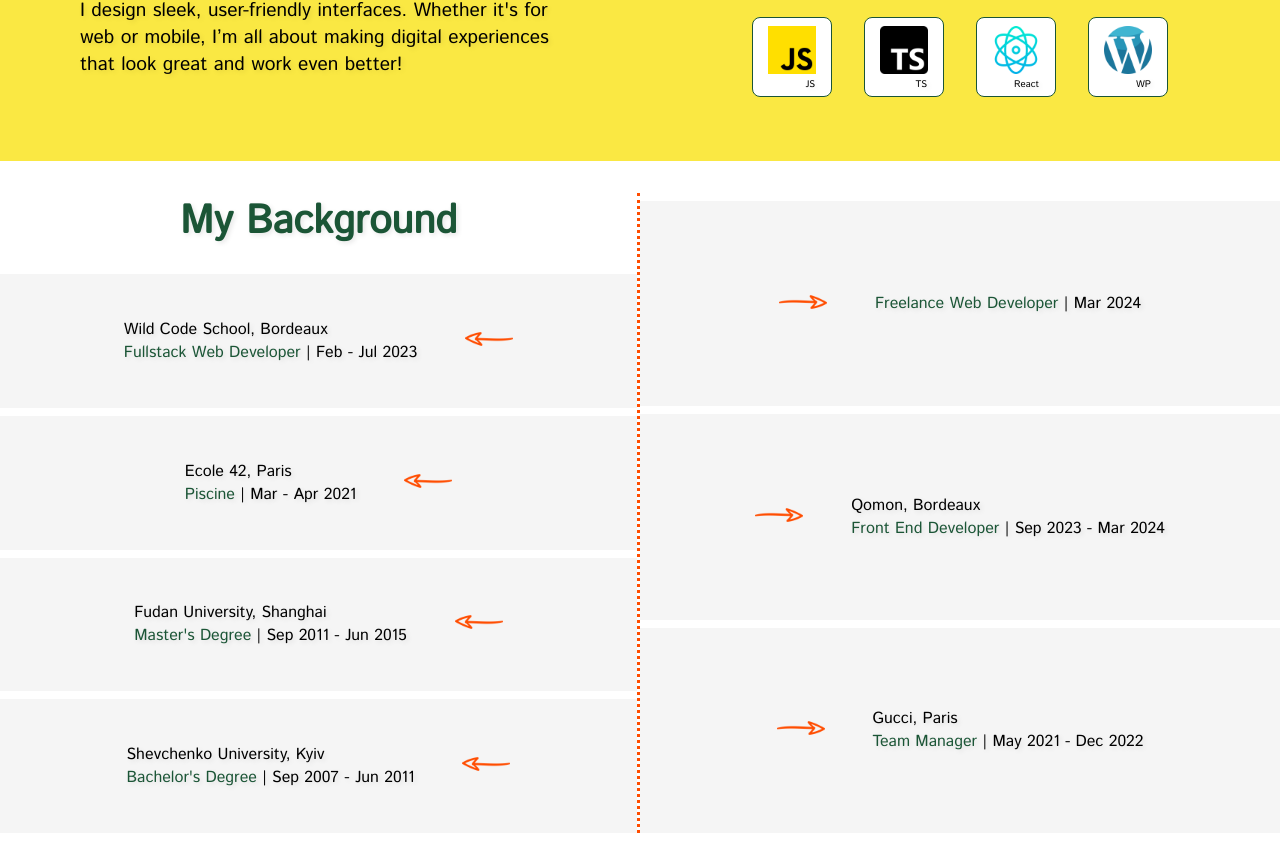
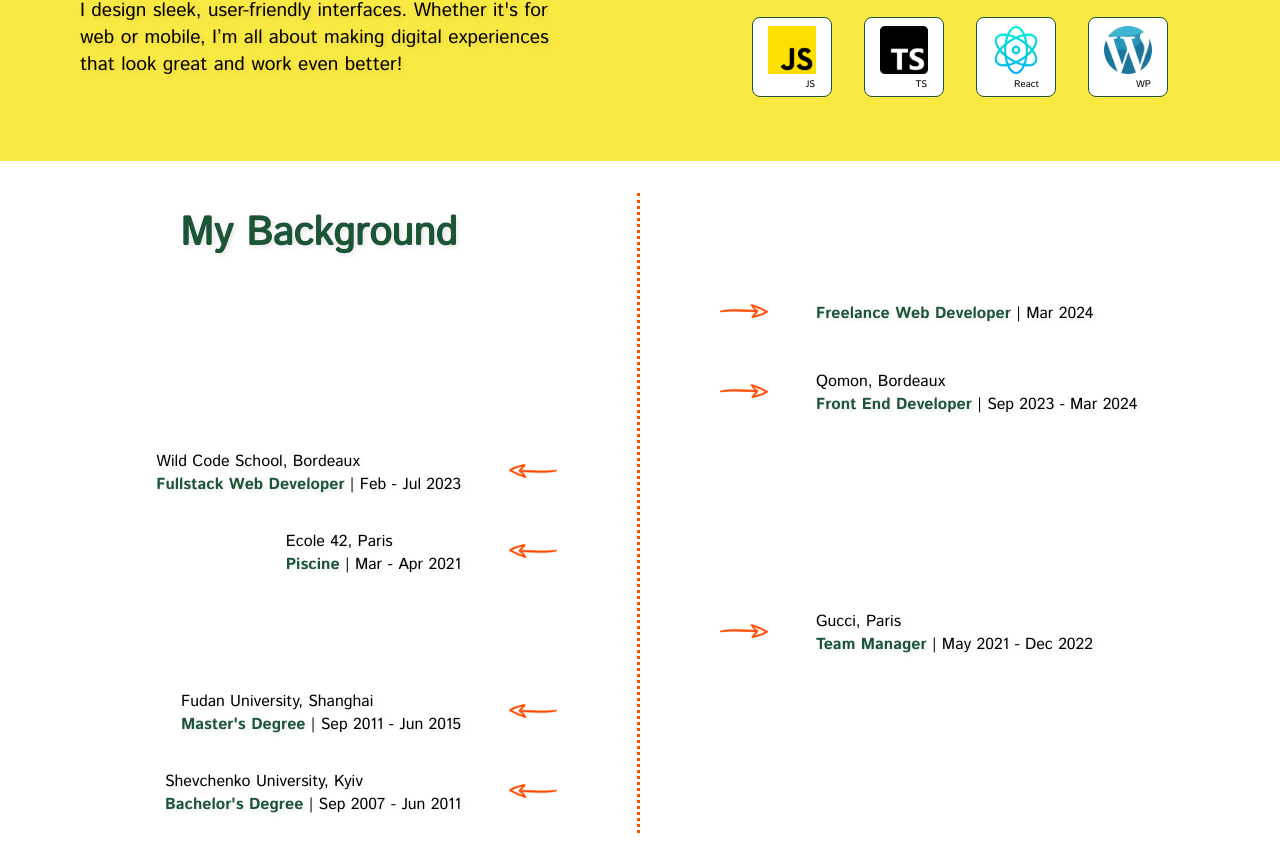
Before and after one commit to Nevalyashka09/nevalyashka09.github.io, a React (Create React App) app: page / in a window 1280 px wide. Shown: the part 703-1560 px from the top of the page. Built offline with nearby package versions, Linux system fonts and the light colour scheme.

Commit message:
home page - section three - timeline styles

```diff
--- a/src/pages/HomePage.js
+++ b/src/pages/HomePage.js
@@ -29,25 +29,21 @@ const educationData = [
     date: "Feb - Jul 2023",
     position: "Fullstack Web Developer",
     company: "Wild Code School, Bordeaux",
-    arrow: arrowLeft,
   },
   {
     date: "Mar - Apr 2021",
     position: "Piscine",
     company: "Ecole 42, Paris",
-    arrow: arrowLeft,
   },
   {
     date: "Sep 2011 - Jun 2015",
     position: "Master's Degree",
     company: "Fudan University, Shanghai",
-    arrow: arrowLeft,
   },
   {
     date: "Sep 2007 - Jun 2011",
     position: "Bachelor's Degree",
     company: "Shevchenko University, Kyiv",
-    arrow: arrowLeft,
   },
 ];
 
@@ -55,51 +51,18 @@ const experienceData = [
   {
     date: "Mar 2024",
     position: "Freelance Web Developer",
-    arrow: arrowRight,
-    reverse: true,
   },
   {
     date: "Sep 2023 - Mar 2024",
     position: "Front End Developer",
     company: "Qomon, Bordeaux",
-    arrow: arrowRight,
   },
   {
     date: "May 2021 - Dec 2022",
     position: "Team Manager",
     company: "Gucci, Paris",
-    arrow: arrowRight,
   },
 ];
-
-const TimelineEntry = ({
-  date,
-  position,
-  company,
-  arrow = false,
-  arrowPosition = "after",
-}) => (
-  <div className="timeline">
-    {arrow && arrowPosition === "before" && (
-      <div>
-        <img src={arrow} alt="Arrow" className="arrow" />
-      </div>
-    )}
-    <div style={{ display: "flex", flexDirection: "column" }}>
-      <p className="p-istok" style={{ fontSize: "1rem" }}>
-        {company}
-      </p>
-      <p className="p-istok" style={{ fontSize: "1rem" }}>
-        <span style={{ color: "#1b5536" }}>{position}</span> | {date}
-      </p>
-    </div>
-    {arrow && arrowPosition === "after" && (
-      <div>
-        <img src={arrow} alt="Arrow" className="arrow" />
-      </div>
-    )}
-  </div>
-);
 
 const TechCard = ({ name, src }) => (
   <div className="techno-card">
@@ -114,6 +77,49 @@ const TechCard = ({ name, src }) => (
     >
       {name}
     </p>
+  </div>
+);
+
+const EducationTimeLineItem = ({ company, position, date }) => (
+  <div className="timeline" style={{ justifyContent: "flex-end" }}>
+    <div style={{ flexDirection: "column", display: "flex" }}>
+      <p className="p-istok" style={{ fontSize: "1rem" }}>
+        {company}
+      </p>
+      <p className="p-istok" style={{ fontSize: "1rem" }}>
+        <span style={{ color: "#1b5536", fontFamily: "istokWebBold" }}>
+          {position}
+        </span>{" "}
+        | {date}
+      </p>
+    </div>
+    <div>
+      <img src={arrowLeft} alt="Arrow" className="arrow" />
+    </div>
+  </div>
+);
+
+const ExperienceTimeLineItem = ({ company, position, date }) => (
+  <div class="timeline">
+    <div>
+      <img src={arrowRight} alt="Arrow" className="arrow" />
+    </div>
+    <div
+      style={{
+        display: "flex",
+        flexDirection: "column",
+      }}
+    >
+      <p className="p-istok" style={{ fontSize: "1rem" }}>
+        {company}
+      </p>
+      <p className="p-istok" style={{ fontSize: "1rem" }}>
+        <span style={{ color: "#1b5536", fontFamily: "istokWebBold" }}>
+          {position}
+        </span>{" "}
+        | {date}
+      </p>
+    </div>
   </div>
 );
 
@@ -175,31 +181,60 @@ const HomePage = () => {
       </section>
       <section className="background">
         <div className="education">
-          <div className="timeline-header">
+          <div
+            class="timeline"
+            style={{
+              display: "flex",
+              justifyContent: "center",
+              alignItems: "center",
+            }}
+          >
             <h1>My Background</h1>
           </div>
-          {educationData.map((entry, index) => (
-            <TimelineEntry
-              key={index}
-              date={entry.date}
-              position={entry.position}
-              company={entry.company}
-              arrow={entry.arrow}
-              arrowPosition="after"
-            />
-          ))}
+          <div class="timeline"></div>
+          <div class="timeline"></div>
+          <EducationTimeLineItem
+            company={educationData[0].company}
+            position={educationData[0].position}
+            date={educationData[0].date}
+          />
+          <EducationTimeLineItem
+            company={educationData[1].company}
+            position={educationData[1].position}
+            date={educationData[1].date}
+          />
+          <div class="timeline"></div>
+          <EducationTimeLineItem
+            company={educationData[2].company}
+            position={educationData[2].position}
+            date={educationData[2].date}
+          />
+          <EducationTimeLineItem
+            company={educationData[3].company}
+            position={educationData[3].position}
+            date={educationData[3].date}
+          />
         </div>
         <div className="experience">
-          {experienceData.map((entry, index) => (
-            <TimelineEntry
-              key={index}
-              date={entry.date}
-              position={entry.position}
-              company={entry.company}
-              arrow={entry.arrow}
-              arrowPosition="before"
-            />
-          ))}
+          <div class="timeline"></div>
+          <ExperienceTimeLineItem
+            position={experienceData[0].position}
+            date={experienceData[0].date}
+          />
+          <ExperienceTimeLineItem
+            company={experienceData[1].company}
+            position={experienceData[1].position}
+            date={experienceData[1].date}
+          />
+          <div class="timeline"></div>
+          <div class="timeline"></div>
+          <ExperienceTimeLineItem
+            company={experienceData[2].company}
+            position={experienceData[2].position}
+            date={experienceData[2].date}
+          />
+          <div class="timeline"></div>
+          <div class="timeline"></div>
         </div>
       </section>
     </section>
--- a/src/styles/_variables.scss
+++ b/src/styles/_variables.scss
@@ -13,6 +13,13 @@ $homemadeApple-font: "homemadeApple";
   font-family: "istokWeb";
   src: url("../../public/fonts/IstokWeb-Regular.ttf") format("truetype");
   font-weight: normal;
+  font-style: normal;
+}
+
+@font-face {
+  font-family: "istokWebBold";
+  src: url("../../public/fonts/IstokWeb-Bold.ttf") format("truetype");
+  font-weight: bold;
   font-style: normal;
 }
 
--- a/src/styles/homePage.scss
+++ b/src/styles/homePage.scss
@@ -116,13 +116,11 @@
 
 .timeline {
   flex: 1;
+  align-items: center;
   width: 100%;
   display: flex;
   gap: 3rem;
-  justify-content: center;
-  align-items: center;
-  background-color: whitesmoke;
-  margin: 0.5rem 0 0 0;
+  padding: 0 5rem 0 5rem;
 }
 
 .arrow {
```
